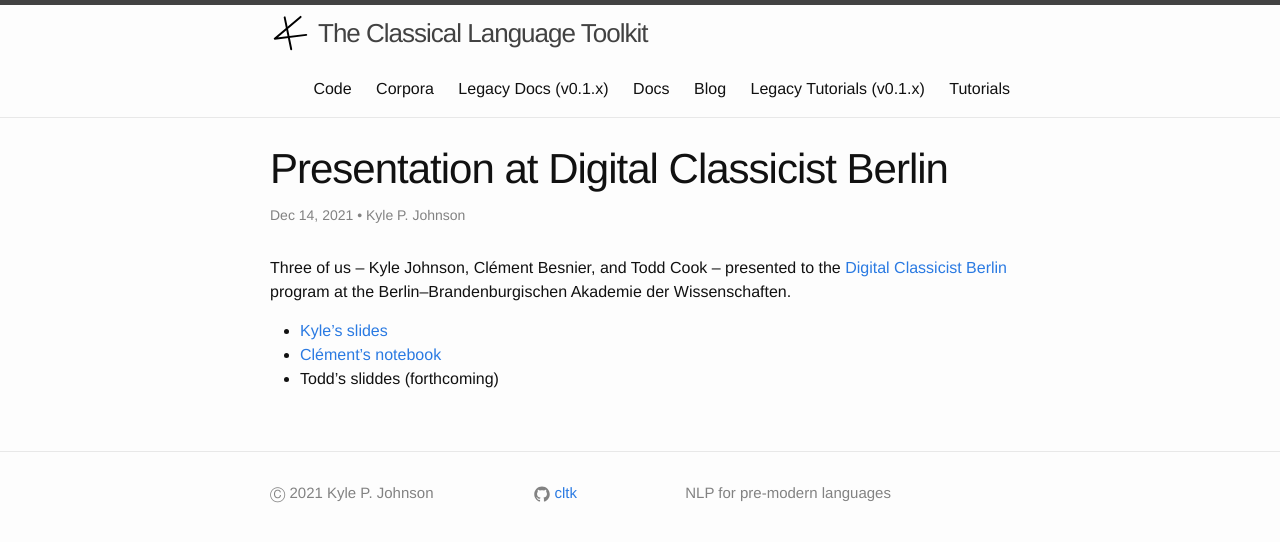
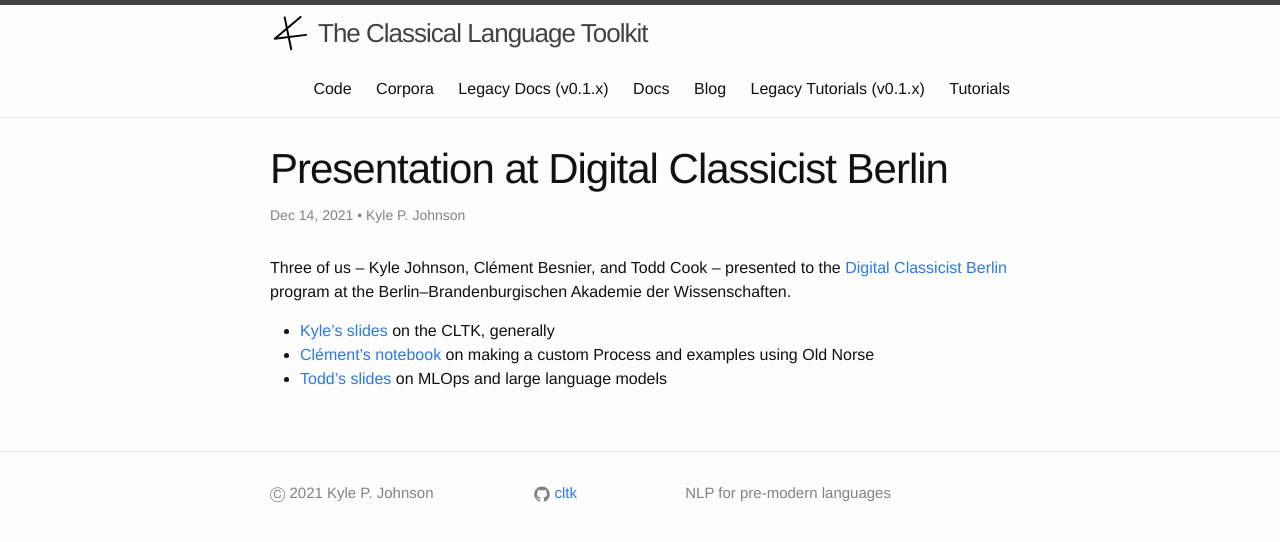
Before and after one commit to cltk/cltk.github.io, a Jekyll site: the page built from _posts/2021-12-14-presentation-digital-classics-berlin.markdown, in a window 1280 px wide. Shown: the top 542 px of the page. Built offline with Jekyll 4.4.1, drawn with Linux system fonts in a browser that asks for light colours.

Commit message:
update todds url

```diff
--- a/_posts/2021-12-14-presentation-digital-classics-berlin.markdown
+++ b/_posts/2021-12-14-presentation-digital-classics-berlin.markdown
@@ -8,6 +8,6 @@ author: Kyle P. Johnson
 
 Three of us -- Kyle Johnson, Clément Besnier, and Todd Cook -- presented to the [Digital Classicist Berlin](https://www.berliner-antike-kolleg.org/transfer/termine/2021-2022_digital_classicist.html) program at the Berlin–Brandenburgischen Akademie der Wissenschaften.
 
-- [Kyle's slides](http://cltk.org/assets/cltk-pres-digital-classics-berlin-brandenburg.pdf)
-- [Clément's notebook](https://github.com/clemsciences/cltk-2021-berlin-code/blob/main/cltk_discovery_of_america.ipynb)
-- Todd's sliddes (forthcoming)
+- [Kyle's slides](http://cltk.org/assets/cltk-pres-digital-classics-berlin-brandenburg.pdf) on the CLTK, generally
+- [Clément's notebook](https://github.com/clemsciences/cltk-2021-berlin-code/blob/main/cltk_discovery_of_america.ipynb) on making a custom Process and examples using Old Norse
+- [Todd's slides](https://docs.google.com/presentation/d/e/2PACX-1vQEK5MC9uS4SEvkaD9viCsqsEDhTEOHwFg8xssZul8u9qSe3qiQ6RQv4Lsx0vWE62gpnpMnsAPeFChS/pub?start=true&loop=false&delayms=15000&slide=id.p) on MLOps and large language models
```
Also changed, not shown: 1 other file.
